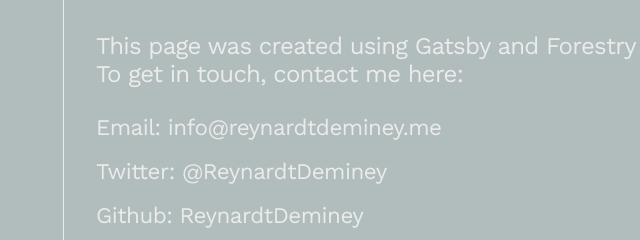
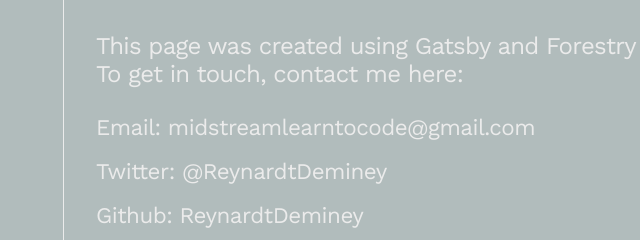
Before and after one commit to ReynardtDeminey/react30-30, a Gatsby site: page /info in a window 1280 px wide. Shown: the top 240 px of the page, 320-960 px from the left. Built offline with nearby package versions, Linux system fonts and the light colour scheme; Gatsby itself is replaced by a stand-in of ours.

Commit message:
Committing changes

```diff
--- a/src/pages/info.js
+++ b/src/pages/info.js
@@ -15,7 +15,7 @@
         <ul>
           <li>
             <p>
-              <a href="mailto:info@reynardtdeminey.me">Email: info@reynardtdeminey.me</a>
+              <a href="mailto:midstreamlearntocode@gmail.com">Email: midstreamlearntocode@gmail.com</a>
             </p>
           </li>
           <li>
```
